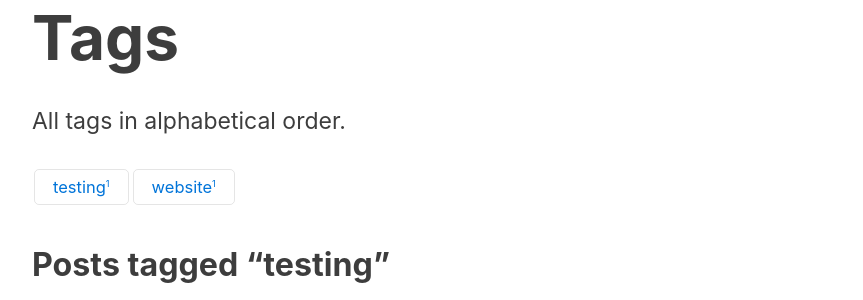
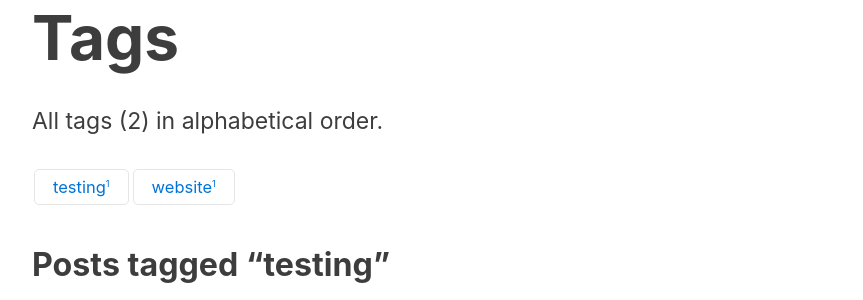
Before and after one commit to ajpwalser/ajpwalser.github.io, a Jekyll site: the page built from tags.html, in a window 1280 px wide. Shown: the part 203-503 px from the top of the page, without its empty margins (208-1071 px from the left). Built offline with Jekyll 4.4.1, drawn with Linux system fonts in a browser that asks for light colours; some web fonts are replaced.

Commit message:
Update tags.html

```diff
--- a/tags.html
+++ b/tags.html
@@ -5,7 +5,7 @@ description: Tag directory
 ---
 
 <h2>Tags</h2>
-<p class="first">All tags in alphabetical order.</p>
+<p class="first">All tags ({{ site.tags.size }}) in alphabetical order.</p>
 {% capture site_tags %}{% for tag in site.tags %}{{ tag | first }}{% unless forloop.last %},{% endunless %}{% endfor %}{% endcapture %}
 <!-- site_tags: {{ site_tags }} -->
 {% assign tag_words = site_tags | split:',' | sort %}
```
